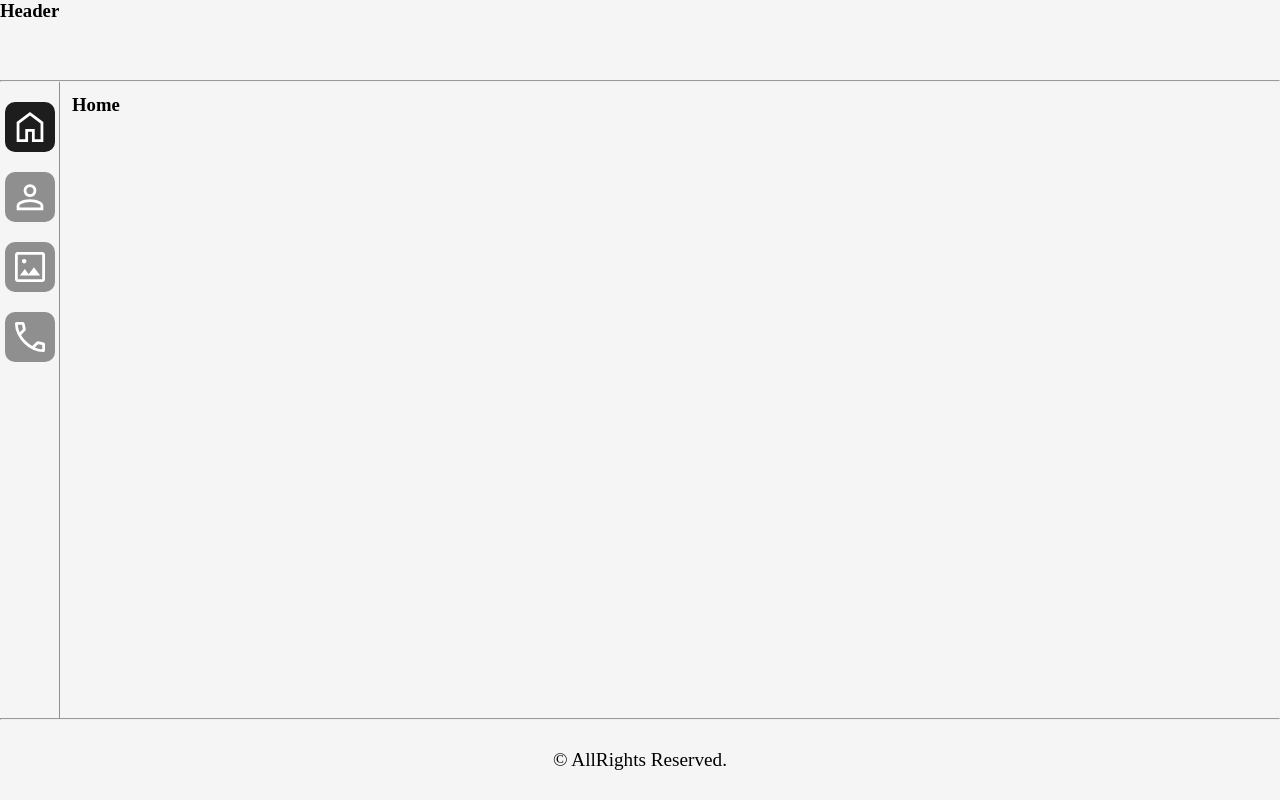
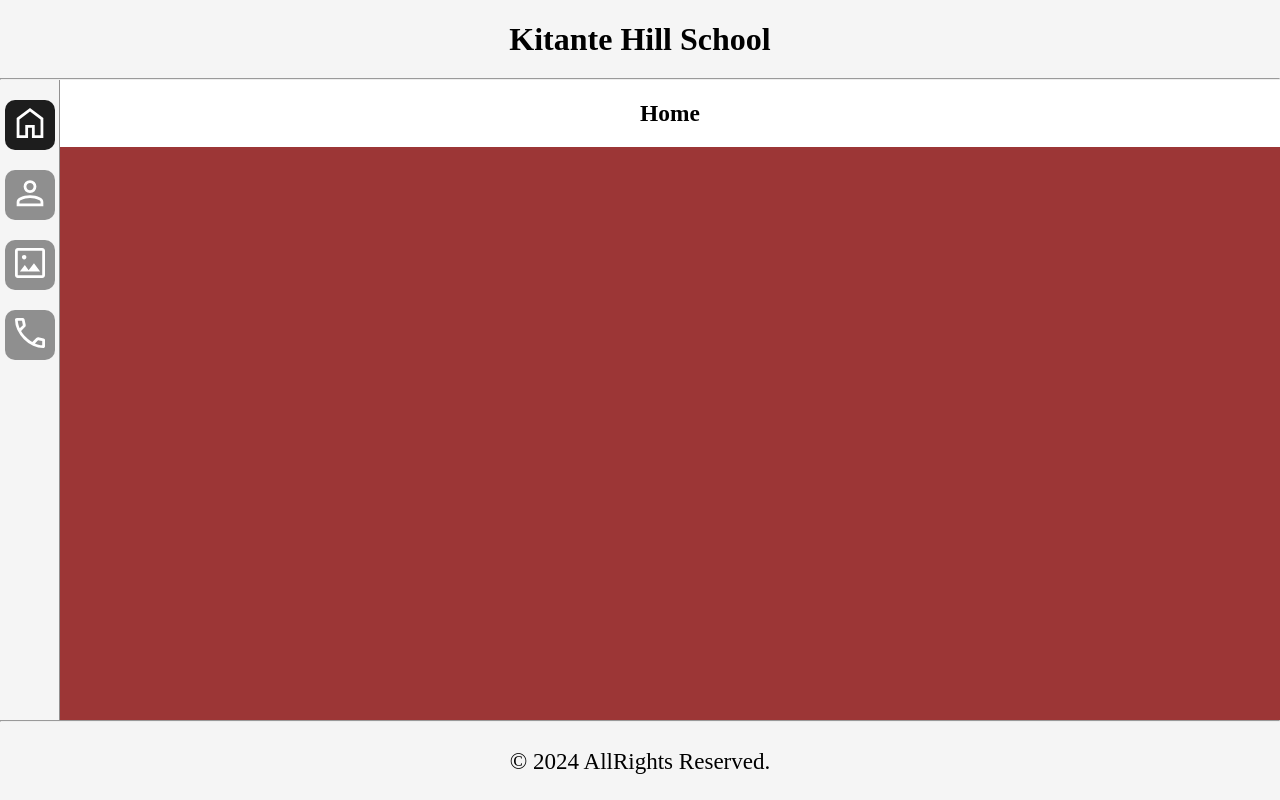
Before and after one commit to asianzuhenry/Kitante-Hill-School-v2, a plain HTML site: page index.html in a window 1280 px wide. Drawn offline with nearby package versions, Linux system fonts and the light colour scheme.

Commit message:
Added sections and awsome scrolling effects to the site

```diff
--- a/css/style.css
+++ b/css/style.css
@@ -17,17 +17,47 @@ footer {
   width: 100%;
   top: 0;
 }
+header {
+  font-size: medium;
+  display: flex;
+  align-items: center;
+  justify-content: center;
+}
 footer {
   font-size: larger;
   display: flex;
   align-items: center;
   justify-content: center;
 }
-footer {
+footer p{
   color: rgb(0, 0, 0);
   font-size: larger;
   text-align: center;
 }
+
+.home-section,
+.about-section,
+.gullery-section,
+.contact-section {
+    height: 100vh;
+    width: 100%;
+}
+.home-section {
+    background-color: #9c3636;
+}
+
+.about-section {
+    background-color: #399c36;
+}
+
+.gullery-section {
+    background-color: #38369c;
+}
+
+.contact-section {
+    background-color: #929c36;
+}
+
 main {
   height: 80vh;
 }
@@ -84,6 +114,19 @@ main {
 .wrapper {
   background-color: whitesmoke;
   width: 100%;
-  padding: 12px;
   transition: 1s;
+  overflow: scroll;
+  scrollbar-width: thin;
+  scroll-behavior: smooth;
 }
+
+.section-heading {
+    width: 100%;
+    height: fit-content;
+    font-size: 20px;
+    background-color: #fff;
+    text-align: center;
+    align-items: center;
+    justify-content: center;
+    padding:20px;
+}
--- a/index.html
+++ b/index.html
@@ -13,7 +13,7 @@
 
   <body>
     <header>
-      <h3>Header</h3>
+      <h1>Kitante Hill School</h1>
     </header>
     <hr />
     <main>
@@ -22,6 +22,7 @@
           <nav>
             <ul>
               <li id="1" class="current">
+                <a href="#home-section">
                   <svg
                     xmlns="http://www.w3.org/2000/svg"
                     height="40px"
@@ -33,8 +34,10 @@
                       d="M226.67-186.67h140v-246.66h226.66v246.66h140v-380L480-756.67l-253.33 190v380ZM160-120v-480l320-240 320 240v480H526.67v-246.67h-93.34V-120H160Zm320-352Z"
                     />
                   </svg>
+                </a>
               </li>
               <li id="2">
+                <a href="#about-section">
                   <svg
                     xmlns="http://www.w3.org/2000/svg"
                     height="40px"
@@ -46,8 +49,10 @@
                       d="M480-480.67q-66 0-109.67-43.66Q326.67-568 326.67-634t43.66-109.67Q414-787.33 480-787.33t109.67 43.66Q633.33-700 633.33-634t-43.66 109.67Q546-480.67 480-480.67ZM160-160v-100q0-36.67 18.5-64.17T226.67-366q65.33-30.33 127.66-45.5 62.34-15.17 125.67-15.17t125.33 15.5q62 15.5 127.28 45.3 30.54 14.42 48.96 41.81Q800-296.67 800-260v100H160Zm66.67-66.67h506.66V-260q0-14.33-8.16-27-8.17-12.67-20.5-19-60.67-29.67-114.34-41.83Q536.67-360 480-360t-111 12.17Q314.67-335.67 254.67-306q-12.34 6.33-20.17 19-7.83 12.67-7.83 27v33.33ZM480-547.33q37 0 61.83-24.84Q566.67-597 566.67-634t-24.84-61.83Q517-720.67 480-720.67t-61.83 24.84Q393.33-671 393.33-634t24.84 61.83Q443-547.33 480-547.33Zm0-86.67Zm0 407.33Z"
                     />
                   </svg>
+                </a>
               </li>
               <li id="3">
+                <a href="#gullery-section">
                   <svg
                     xmlns="http://www.w3.org/2000/svg"
                     height="40px"
@@ -59,8 +64,10 @@
                       d="M186.67-120q-27 0-46.84-19.83Q120-159.67 120-186.67v-586.66q0-27 19.83-46.84Q159.67-840 186.67-840h586.66q27 0 46.84 19.83Q840-800.33 840-773.33v586.66q0 27-19.83 46.84Q800.33-120 773.33-120H186.67Zm0-66.67h586.66v-586.66H186.67v586.66ZM237.33-278h486l-148-197.33-128 167.33-92-124.67-118 154.67Zm-50.66 91.33v-586.66 586.66Zm153.41-380q22.25 0 37.75-15.58 15.5-15.57 15.5-37.83 0-22.25-15.58-37.75-15.57-15.5-37.83-15.5-22.25 0-37.75 15.58-15.5 15.57-15.5 37.83 0 22.25 15.58 37.75 15.57 15.5 37.83 15.5Z"
                     />
                   </svg>
+                </a>
               </li>
               <li id="4">
+                <a href="#contact-section">
                   <svg
                     xmlns="http://www.w3.org/2000/svg"
                     height="40px"
@@ -72,19 +79,39 @@
                       d="M796-120q-119 0-240-55.5T333-333Q231-435 175.5-556T120-796q0-18.86 12.57-31.43T164-840h147.33q14 0 24.34 9.83Q346-820.33 349.33-806l26.62 130.43q2.05 14.9-.62 26.24-2.66 11.33-10.82 19.48L265.67-530q24 41.67 52.5 78.5T381-381.33q35 35.66 73.67 65.5Q493.33-286 536-262.67l94.67-96.66q9.66-10.34 23.26-14.5 13.61-4.17 26.74-2.17L806-349.33q14.67 4 24.33 15.53Q840-322.27 840-308v144q0 18.86-12.57 31.43T796-120ZM233-592l76-76.67-21-104.66H187q3 41.66 13.67 86Q211.33-643 233-592Zm365.33 361.33q40.34 18.34 85.84 29.67 45.5 11.33 89.16 13.67V-288l-100-20.33-75 77.66ZM233-592Zm365.33 361.33Z"
                     />
                   </svg>
+                </a>
               </li>
             </ul>
           </nav>
         </div>
         <div class="wrapper">
-          <section>
+          <div class="sections">
+            <section id="home-section" class="home-section">
+              <div class="section-heading">
                 <h3>Home</h3>
+              </div>
             </section>
+            <section id="about-section" class="about-section">
+              <div class="section-heading">
+                <h3>About</h3>
+              </div>
+            </section>
+            <section id="gullery-section" class="gullery-section">
+              <div class="section-heading">
+                <h3>Gullery</h3>
+              </div>
+            </section>
+            <section id="contact-section" class="contact-section">
+              <div class="section-heading">
+                <h3>Contact</h3>
+              </div>
+            </section>
+          </div>
         </div>
       </div>
     </main>
     <hr />
-    <footer><p>&copy; AllRights Reserved.</p></footer>
+    <footer><p>&copy; <span id="span"></span> AllRights Reserved.</p></footer>
 
     <script src="./js/script.js"></script>
   </body>
--- a/js/script.js
+++ b/js/script.js
@@ -17,6 +17,10 @@ const Pages = [
     }
 ]
 
+const Span = document.querySelector('#span')
+Span.textContent = new Date().getFullYear()
+
+
 const LI = document.querySelectorAll('li')
 const WRAPPER = document.querySelector('.wrapper section h3')
 
@@ -30,9 +34,10 @@ LI.forEach(Li => {
                 })
             }
             if (page.id === Li.id) {
-                WRAPPER.innerText = page.Text;
+                WRAPPER.textContent = page.Text;
             }
             Li.classList = 'current'
+
 
         })
     })
```
Lines whose indentation alone changed are shown as unchanged.
